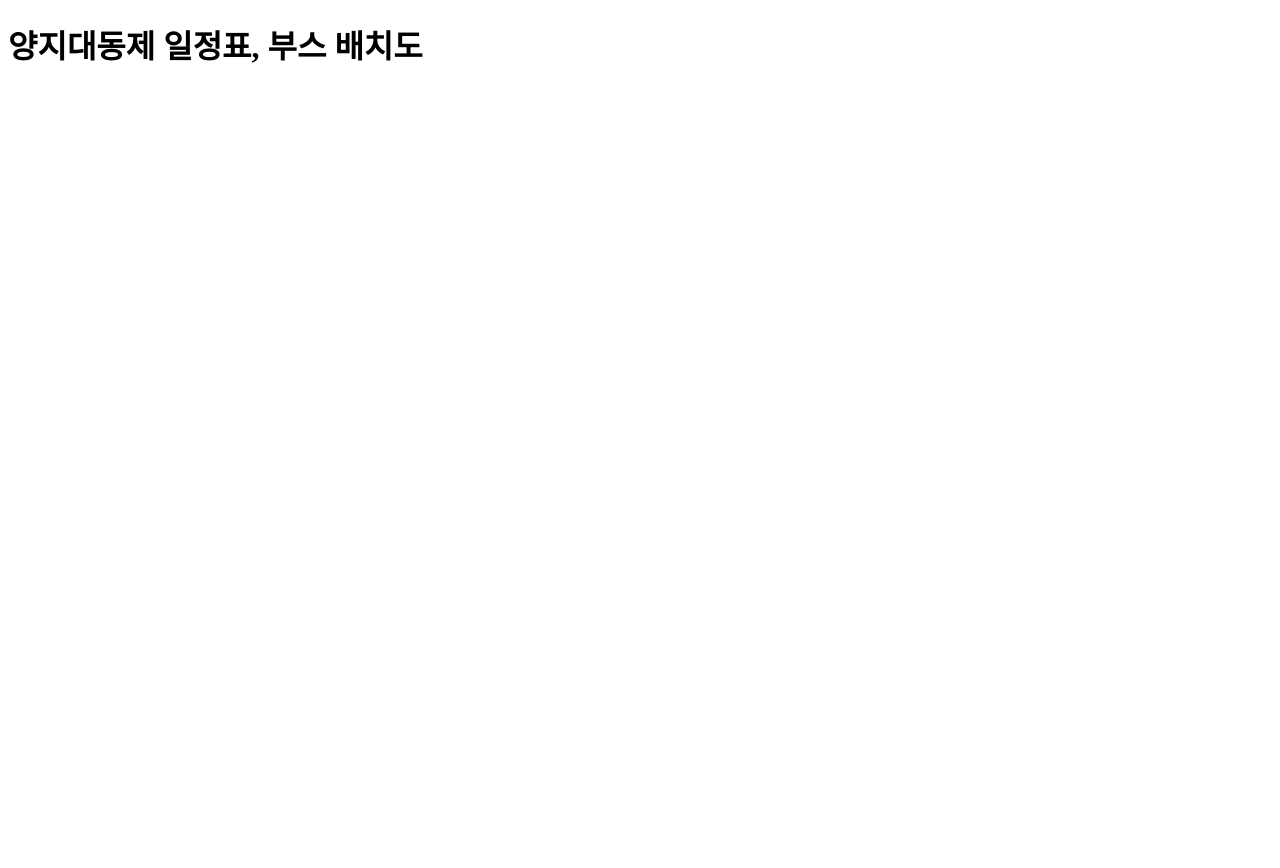
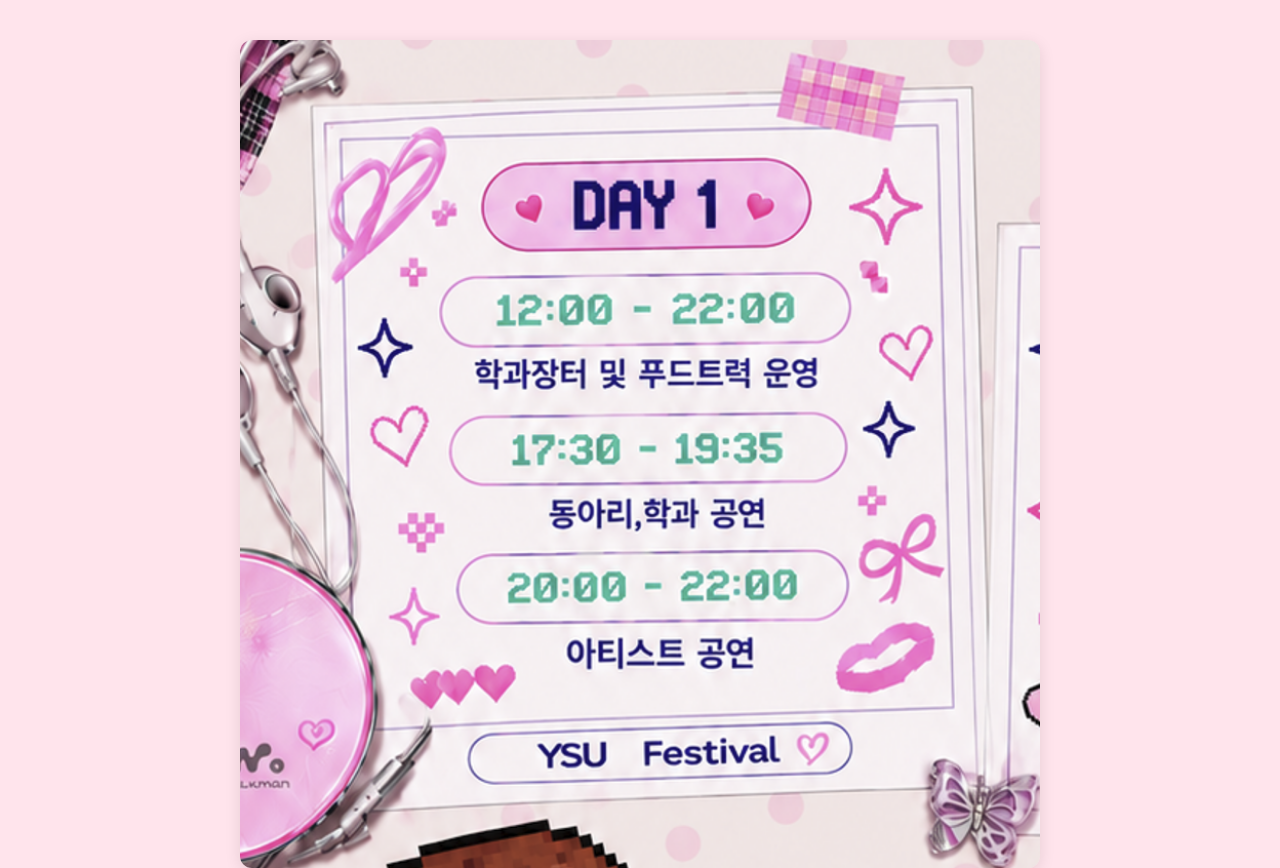
Before and after one commit to lee-tae-in/yangji_daedongjae, a plain HTML site: page index.html in a window 1280 px wide. Shown: the top 868 px of the page. Before the commit the page ends 800 px from the top, so only its background shows below. Drawn offline with Linux system fonts and the light colour scheme.

Commit message:
Update index.html

```diff
--- a/index.html
+++ b/index.html
@@ -1,11 +1,35 @@
 <!DOCTYPE html>
 <html lang="ko">
 <head>
-    <meta charset="UTF-8">
-    <meta name="viewport" content="width=device-width, initial-scale=1.0">
-    <title>양지대동제 일정표&부스 배치도</title>
+  <meta charset="UTF-8">
+  <meta name="viewport" content="width=device-width, initial-scale=1.0">
+  <title>기록</title>
+  <style>
+    * { margin: 0; padding: 0; box-sizing: border-box; }
+
+    body {
+      background-color: #ffe4ec; /* 연핑크 */
+      min-height: 100vh;
+      display: flex;
+      flex-direction: column;
+      align-items: center;
+      justify-content: center;
+      gap: 40px;
+      padding: 40px 16px;
+    }
+
+    img {
+      display: block;
+      max-width: 100%;
+      width: 800px;
+      height: auto;
+      border-radius: 12px;
+      box-shadow: 0 4px 16px rgba(0, 0, 0, 0.1);
+    }
+  </style>
 </head>
 <body>
-    <h1>양지대동제 일정표, 부스 배치도</h1>
+  <img src="1일차.png" alt="1일차">
+  <img src="2일차.png" alt="2일차">
 </body>
 </html>
```
